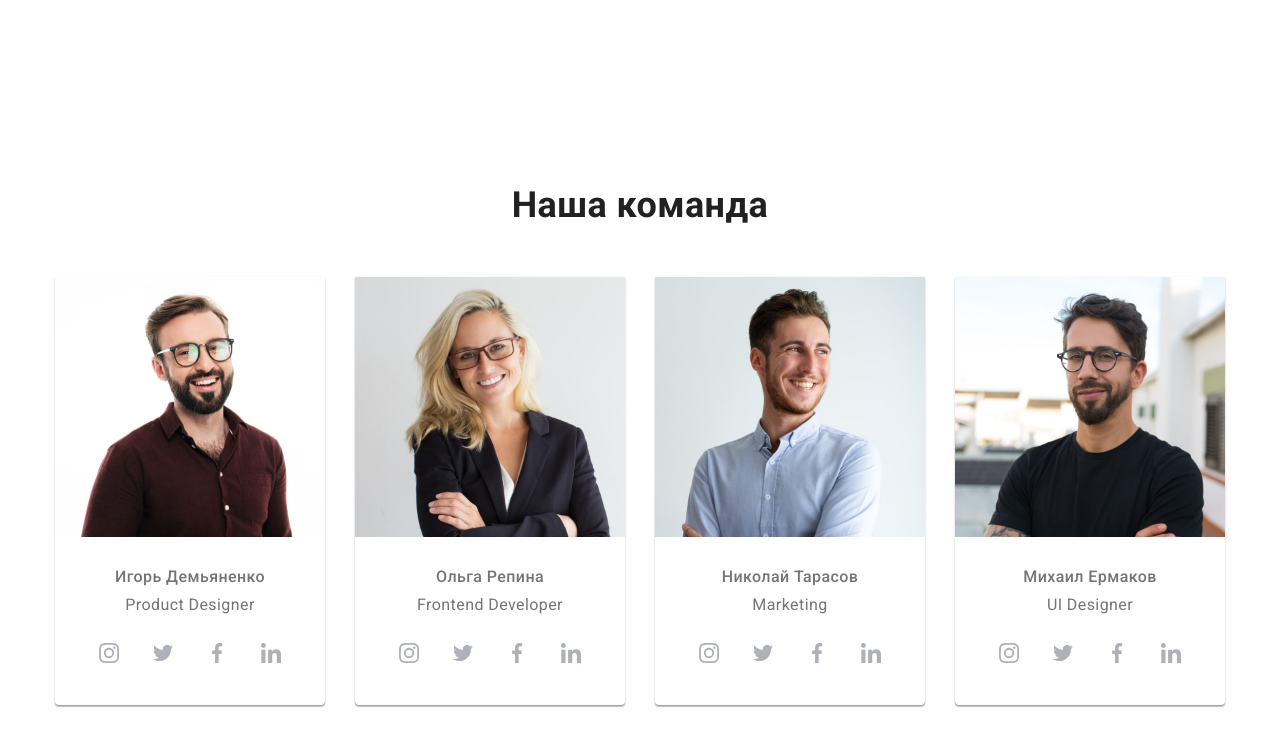
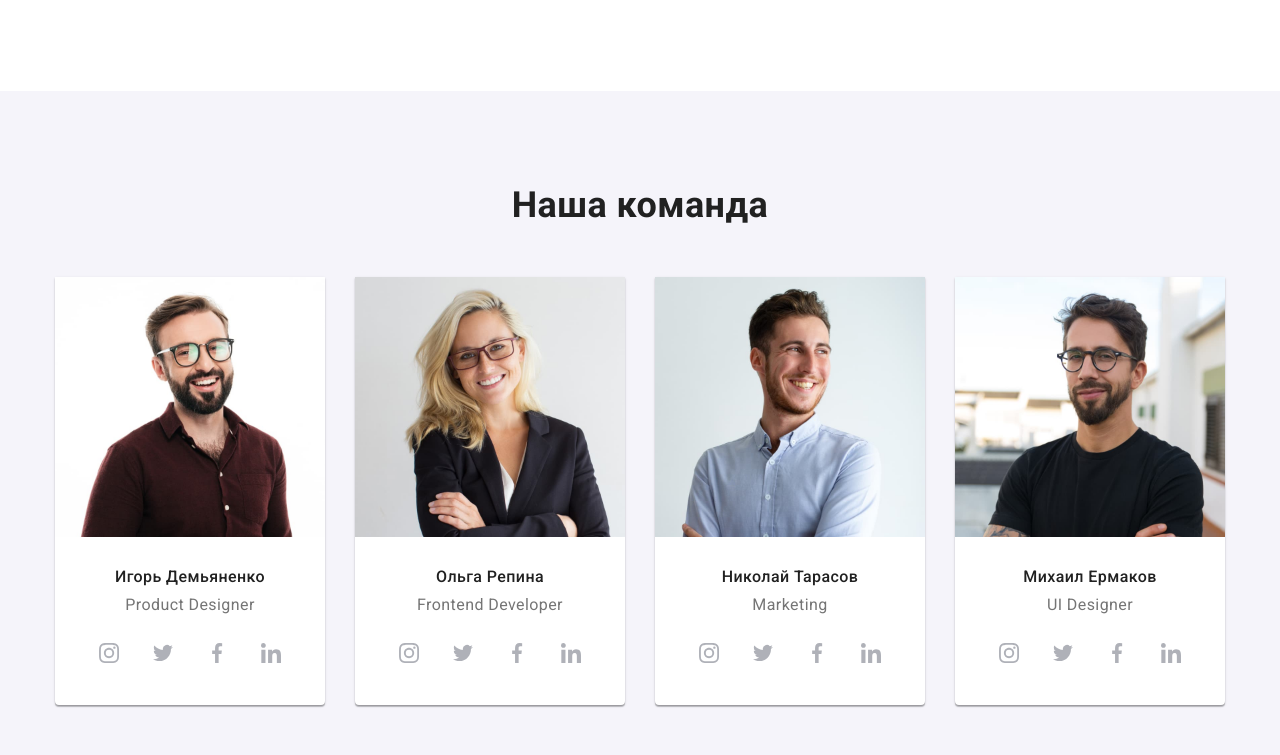
Before and after one commit to Grantoed/goit-markup-hw-07, a plain HTML site: page index.html in a window 1280 px wide. Shown: the part 1505-2260 px from the top of the page. Drawn offline with nearby package versions, Linux system fonts and the light colour scheme.

Commit message:
_staff.scss bg color fixed

```diff
--- a/sass/components/_staff.scss
+++ b/sass/components/_staff.scss
@@ -1,5 +1,5 @@
 .staff {
-  background-color: var(--secondary-bg-color);
+  background-color: $secondary-bg-color;
 
   &__container {
     padding-top: 94px;
@@ -15,7 +15,7 @@
   }
 
   &__item {
-    background-color: var(--primary-bg-color);
+    background-color: $primary-bg-color;
     box-shadow: 0px 1px 3px rgba(0, 0, 0, 0.12), 0px 1px 1px rgba(0, 0, 0, 0.14),
       0px 2px 1px rgba(0, 0, 0, 0.2);
     border-radius: 0px 0px 4px 4px;
@@ -35,7 +35,7 @@
     padding-right: 32px;
   }
   &__name {
-    color: var(--title-text-color);
+    color: $title-text-color;
 
     margin-bottom: 10px;
 
@@ -45,7 +45,7 @@
   }
 
   &__position {
-    color: var(--primary-text-color);
+    color: $primary-text-color;
 
     margin-bottom: 16px;
 
```
Also changed, not shown: css/main.css, css/main.min.css, 2 other files.
